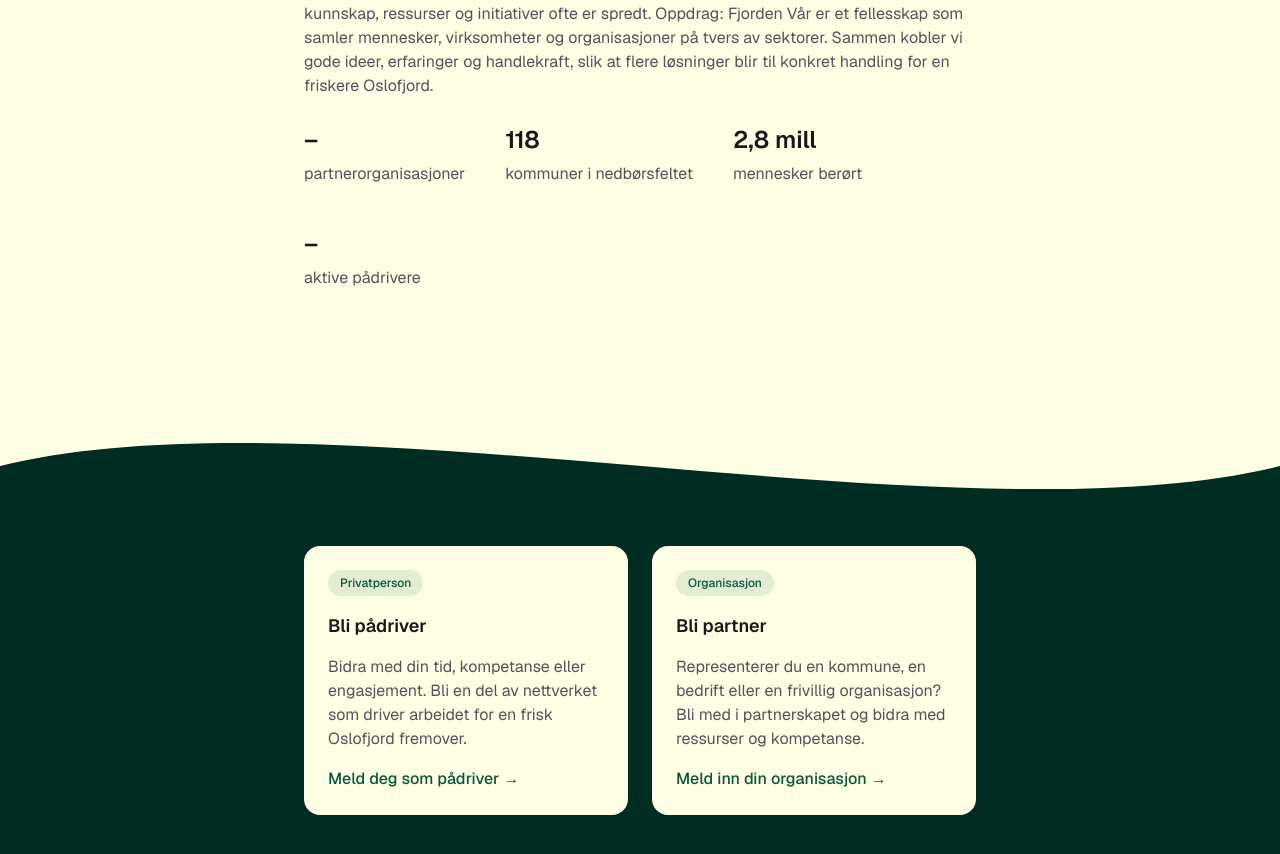
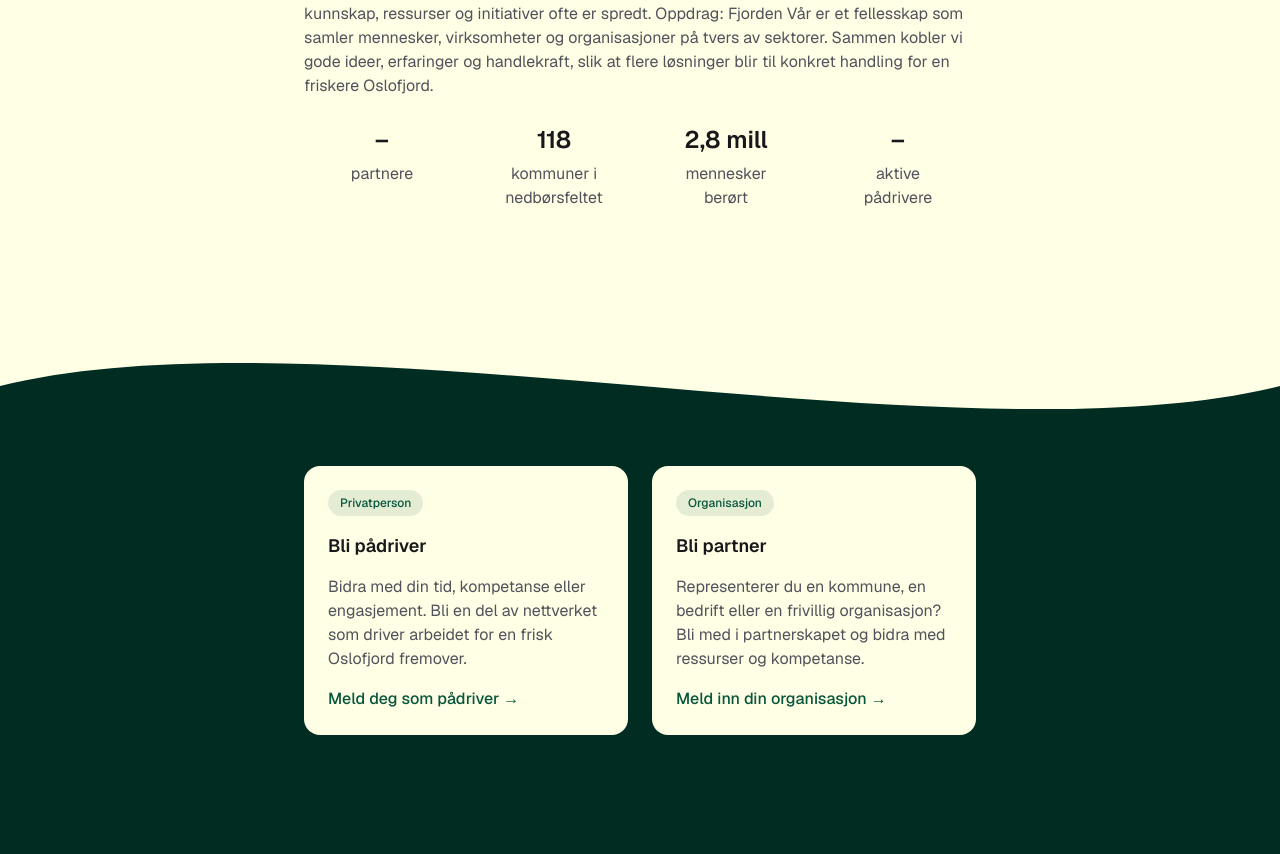
Before and after one commit to Padriv/paadriv-redd-fjorden, a Next.js app: page / in a window 1280 px wide. Shown: the part 1026-1880 px from the top of the page. Built offline with nearby package versions, Linux system fonts and the light colour scheme; no server answers.

Commit message:
feat: animer statistikk-tallene på forsiden
Tallene i "Sammen for Oslofjorden" teller opp når seksjonen scrolles
inn i bildet, med støtte for desimaltall og respekt for
prefers-reduced-motion.

```diff
--- a/app/_components/AboutSection.tsx
+++ b/app/_components/AboutSection.tsx
@@ -1,3 +1,4 @@
+import AnimatedStat from "@/app/_components/AnimatedStat";
 import { client } from "@/lib/client";
 
 async function getPartnerCount() {
@@ -25,16 +26,15 @@ export default async function AboutSection() {
 	]);
 
 	const stats = [
+		{ target: partnerCount, label: "partnere" },
+		{ target: 118, label: "kommuner i\nnedbørsfeltet" },
 		{
-			value: partnerCount === null ? "–" : String(partnerCount),
-			label: "partnerorganisasjoner",
+			target: 2.8,
+			decimals: 1,
+			suffix: " mill",
+			label: "mennesker\nberørt",
 		},
-		{ value: "118", label: "kommuner i nedbørsfeltet" },
-		{ value: "2,8 mill", label: "mennesker berørt" },
-		{
-			value: padriverCount === null ? "–" : String(padriverCount),
-			label: "aktive pådrivere",
-		},
+		{ target: padriverCount, label: "aktive\npådrivere" },
 	];
 
 	return (
@@ -55,14 +55,15 @@ export default async function AboutSection() {
 					til konkret handling for en friskere Oslofjord.
 				</p>
 
-				<div className="flex flex-wrap gap-cluster">
+				<div className="grid grid-cols-4 gap-group">
 					{stats.map((stat) => (
-						<div key={stat.label} className="flex flex-col gap-tight">
-							<span className="text-section font-semibold text-ink">
-								{stat.value}
-							</span>
-							<span className="text-body text-copy">{stat.label}</span>
-						</div>
+						<AnimatedStat
+							key={stat.label}
+							target={stat.target}
+							label={stat.label}
+							decimals={stat.decimals}
+							suffix={stat.suffix}
+						/>
 					))}
 				</div>
 			</div>
--- /dev/null
+++ b/app/_components/AnimatedStat.tsx
@@ -0,0 +1,81 @@
+"use client";
+
+import { useEffect, useRef, useState } from "react";
+
+type AnimatedStatProps = {
+	target: number | null;
+	label: string;
+	decimals?: number;
+	suffix?: string;
+};
+
+function formatNumber(value: number, decimals: number) {
+	return value.toLocaleString("nb-NO", {
+		minimumFractionDigits: decimals,
+		maximumFractionDigits: decimals,
+	});
+}
+
+const DURATION_MS = 1200;
+
+export default function AnimatedStat({
+	target,
+	label,
+	decimals = 0,
+	suffix = "",
+}: AnimatedStatProps) {
+	const [display, setDisplay] = useState(
+		target === null ? "–" : formatNumber(0, decimals),
+	);
+	const spanRef = useRef<HTMLSpanElement>(null);
+	const animationFrame = useRef<number>(0);
+
+	useEffect(() => {
+		if (target === null || !spanRef.current) return;
+		const targetValue = target;
+
+		const observer = new IntersectionObserver(
+			([entry]) => {
+				if (!entry.isIntersecting) return;
+				observer.disconnect();
+
+				const prefersReducedMotion = window.matchMedia(
+					"(prefers-reduced-motion: reduce)",
+				).matches;
+				if (prefersReducedMotion) {
+					setDisplay(formatNumber(targetValue, decimals));
+					return;
+				}
+
+				const start = performance.now();
+
+				function tick(now: number) {
+					const progress = Math.min((now - start) / DURATION_MS, 1);
+					setDisplay(formatNumber(progress * targetValue, decimals));
+					if (progress < 1)
+						animationFrame.current = requestAnimationFrame(tick);
+				}
+
+				animationFrame.current = requestAnimationFrame(tick);
+			},
+			{ threshold: 0.4 },
+		);
+
+		observer.observe(spanRef.current);
+
+		return () => {
+			observer.disconnect();
+			cancelAnimationFrame(animationFrame.current);
+		};
+	}, [target, decimals]);
+
+	return (
+		<div className="flex flex-col items-center gap-tight text-center">
+			<span ref={spanRef} className="text-section font-semibold text-ink">
+				{display}
+				{suffix}
+			</span>
+			<span className="text-body whitespace-pre-line text-copy">{label}</span>
+		</div>
+	);
+}
```
